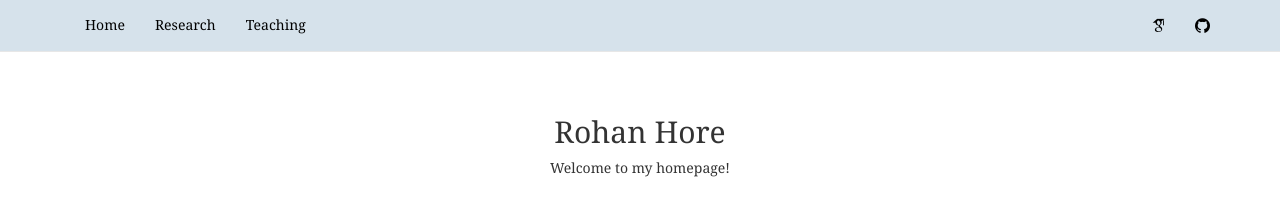
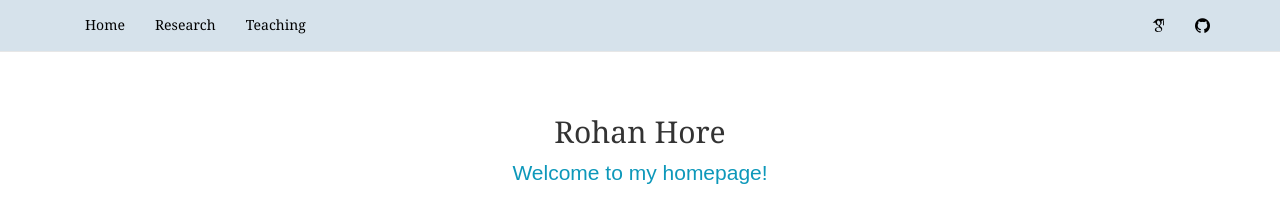
Before and after one commit to rohanhore/rohanhore.github.io, a plain HTML site: page index.html in a window 1280 px wide. Shown: the top 205 px of the page. Drawn offline with nearby package versions, Linux system fonts and the light colour scheme; some packages are replaced by stand-ins of ours; a web font is replaced by a local one.

Commit message:
Update index.html

```diff
--- a/index.html
+++ b/index.html
@@ -51,6 +51,14 @@
 
     .navbar .navbar-toggle .icon-bar {
         background-color: #6C757D; /* Matches the gray tone for the toggle bars */
+    }
+
+    .welcome-message {
+        font-family: 'Poppins', sans-serif; /* Modern sans-serif font */
+        font-size: 1.5em; /* Slightly larger font */
+        color: var(--accent); /* Accent color for warmth */
+        text-align: center; /* Center align for balance */
+        margin: 10px 0 20px; /* Add spacing above and below */
     }
 
 </style>
```
